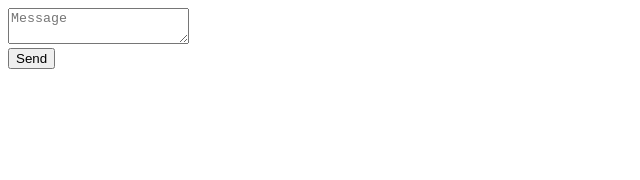
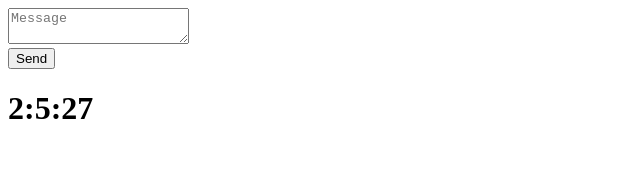
Before and after one commit to sayeed-dev-07/REACT-My-First-React-App, a React (Vite) app: page / in a window 1280 px wide. Shown: the top 180 px of the page, without its empty margins (0-640 px from the left). Built offline with nearby package versions, Linux system fonts and the light colour scheme.

Commit message:
commit some changes on FeedBackForm

```diff
--- a/src/FeedBackForm.jsx
+++ b/src/FeedBackForm.jsx
@@ -1,8 +1,9 @@
 import { useState } from 'react';
-
+let now = new Date()
 export default function FeedbackForm() {
     const [isSent, setIsSent] = useState(false);
     const [message, setMessage] = useState('');
+    // const [time, setTime] = useState('')
     if (isSent) {
         return <h1>Thank you!</h1>;
     }
@@ -21,6 +22,7 @@ export default function FeedbackForm() {
             />
             <br />
             <button type="submit">Send</button>
+            <h1>{now.getHours()}:{now.getMinutes()}:{now.getSeconds()}</h1>
         </form>
     );
 
```
